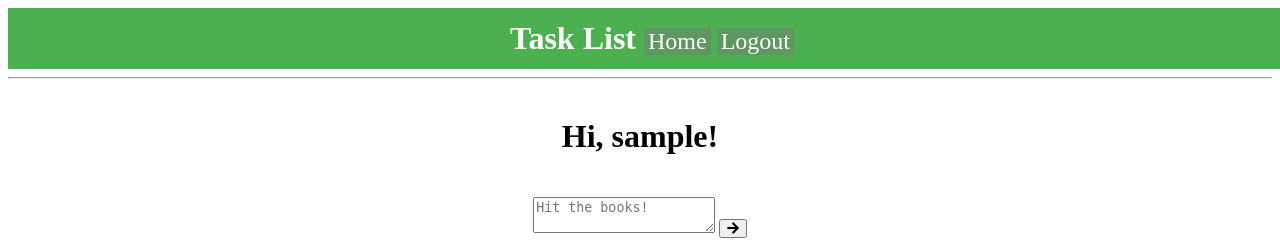
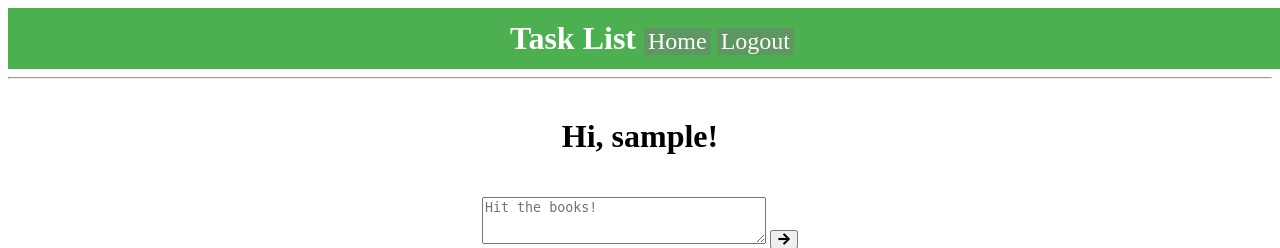
Before and after one commit to kcotten/taskapp, a Flask app: page / in a window 1280 px wide. Shown: the top 248 px of the page. Run offline with Flask 2, Linux system fonts and the light colour scheme; the visitor is signed in with stand-in values (Sample User, id 1); data comes from the database, SQL or seed files in the repository; data that the repository does not hold is empty; some libraries are stand-ins or nearby versions.

Commit message:
Beginning of stylings for textarea

```diff
--- a/app/static/styles.css
+++ b/app/static/styles.css
@@ -80,3 +80,8 @@
   font-size: xx-large;
   color: white;
 }
+
+textarea {
+  height: 6%;
+  width: 45%;
+}
--- a/app/templates/index.html
+++ b/app/templates/index.html
@@ -23,7 +23,7 @@
         </tr>
         <tr v-for="(task, index) in tasks" :key="task.id" :id="task.id">
             <td v-if="task.isEditing">
-                <textarea v-model="task.data" rows="4" columns="128"></textarea>
+                <textarea rows="8" cols="128" v-model="task.data"></textarea>
                 <!--<button v-on:click="editTask(task)">Done</button> -->
             </td>
             <!-- For logging use -> " -->
```
